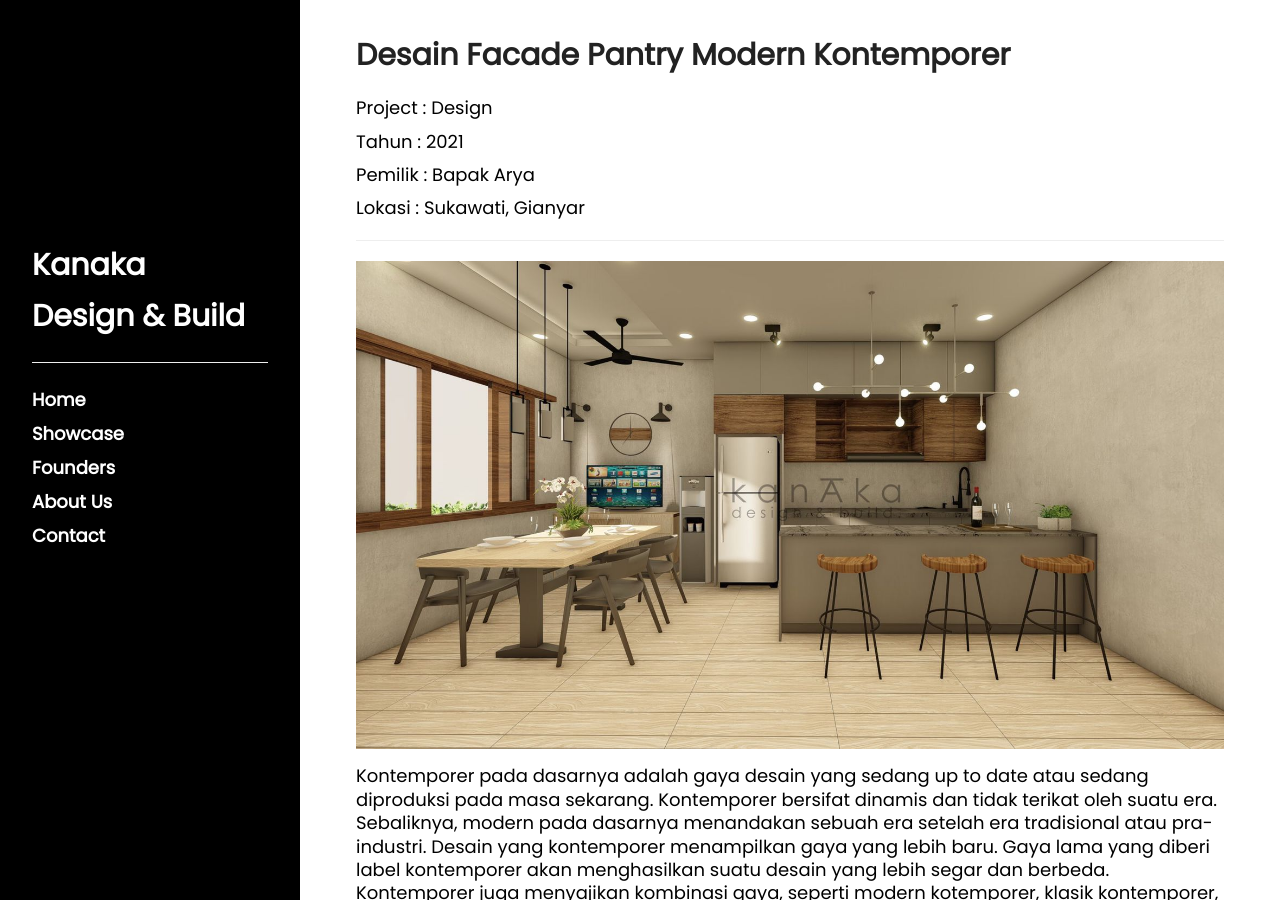
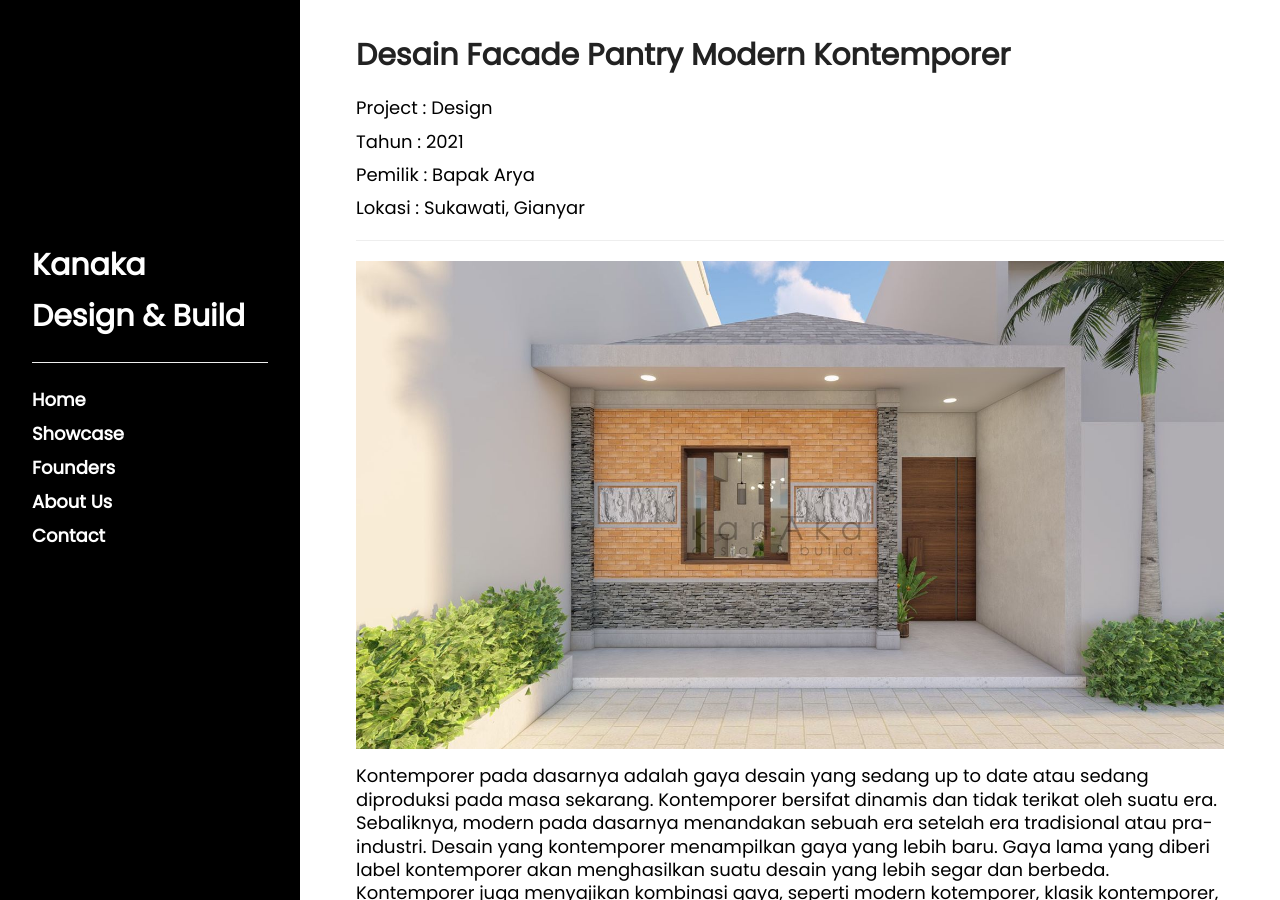
Before and after one commit to kanakadesignbuild/kanakadesignbuild.github.io, a Jekyll site: the page built from _posts/2021-10-10-facade-pantry.md, in a window 1280 px wide and 900 px high. Built offline with Jekyll 4.4.1, drawn with Linux system fonts in a browser that asks for light colours.

Commit message:
Update 2021-10-10-facade-pantry.md

```diff
--- a/_posts/2021-10-10-facade-pantry.md
+++ b/_posts/2021-10-10-facade-pantry.md
@@ -15,7 +15,7 @@ Pemilik	: Bapak Arya
 Lokasi	: Sukawati, Gianyar
 
 ---
-![_config.yml]({{ site.baseurl }}/images/facade-pantry/1.jpg)
+![_config.yml]({{ site.baseurl }}/images/facade-pantry/3.jpg)
 
 Kontemporer pada dasarnya adalah gaya desain yang sedang up to date atau sedang diproduksi pada masa sekarang. Kontemporer bersifat dinamis dan tidak terikat oleh suatu era. Sebaliknya, modern pada dasarnya menandakan sebuah era setelah era tradisional atau pra-industri. Desain yang kontemporer menampilkan gaya yang lebih baru.
 Gaya lama yang diberi label kontemporer akan menghasilkan suatu desain yang lebih segar dan berbeda. Kontemporer juga menyajikan kombinasi gaya, seperti modern kotemporer, klasik kontemporer, rustic kontemporer, dan lainnya.
```
